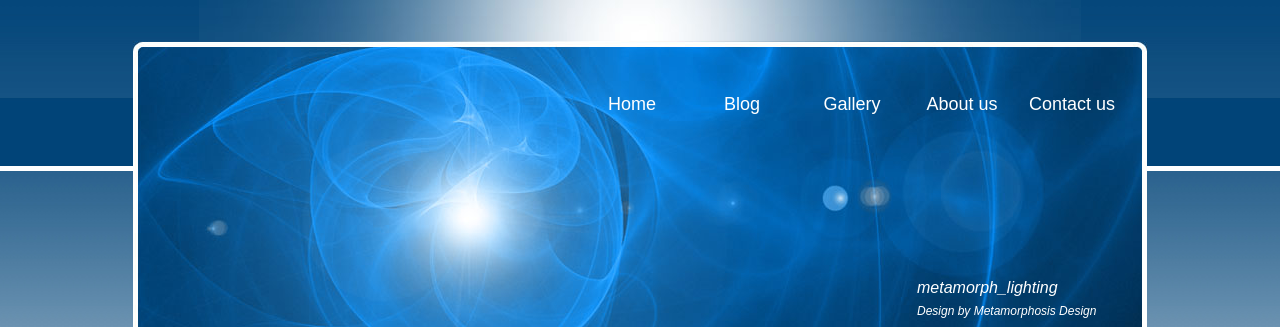
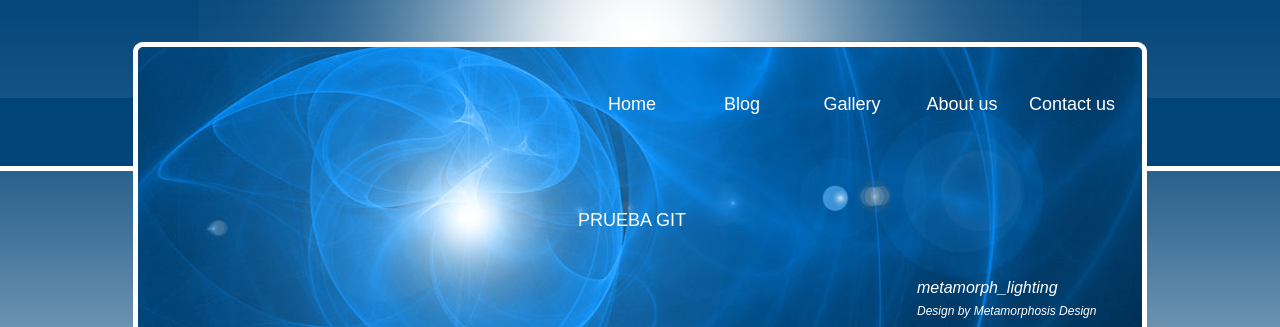
Before and after one commit to kvrapy/prueba-2-git, a plain HTML site: page index.html in a window 1280 px wide. Shown: the top 327 px of the page. Drawn offline with Linux system fonts and the light colour scheme.

Commit message:
Agregamos Git a la pagina

```diff
--- a/index.html
+++ b/index.html
@@ -24,6 +24,7 @@
       <a href="#"  class="but" title="">Gallery</a>
       <a href="#"  class="but" title="">About us</a>
       <a href="#" class="but" title="">Contact us</a>
+      <a href="#" class="but" title="">PRUEBA GIT</a>
     </div>
 	<div id="logo"><a href="#">metamorph_lighting</a>
       <h2><a href="http://www.metamorphozis.com/" id="metamorph">Design by Metamorphosis Design</a></h2>
```
